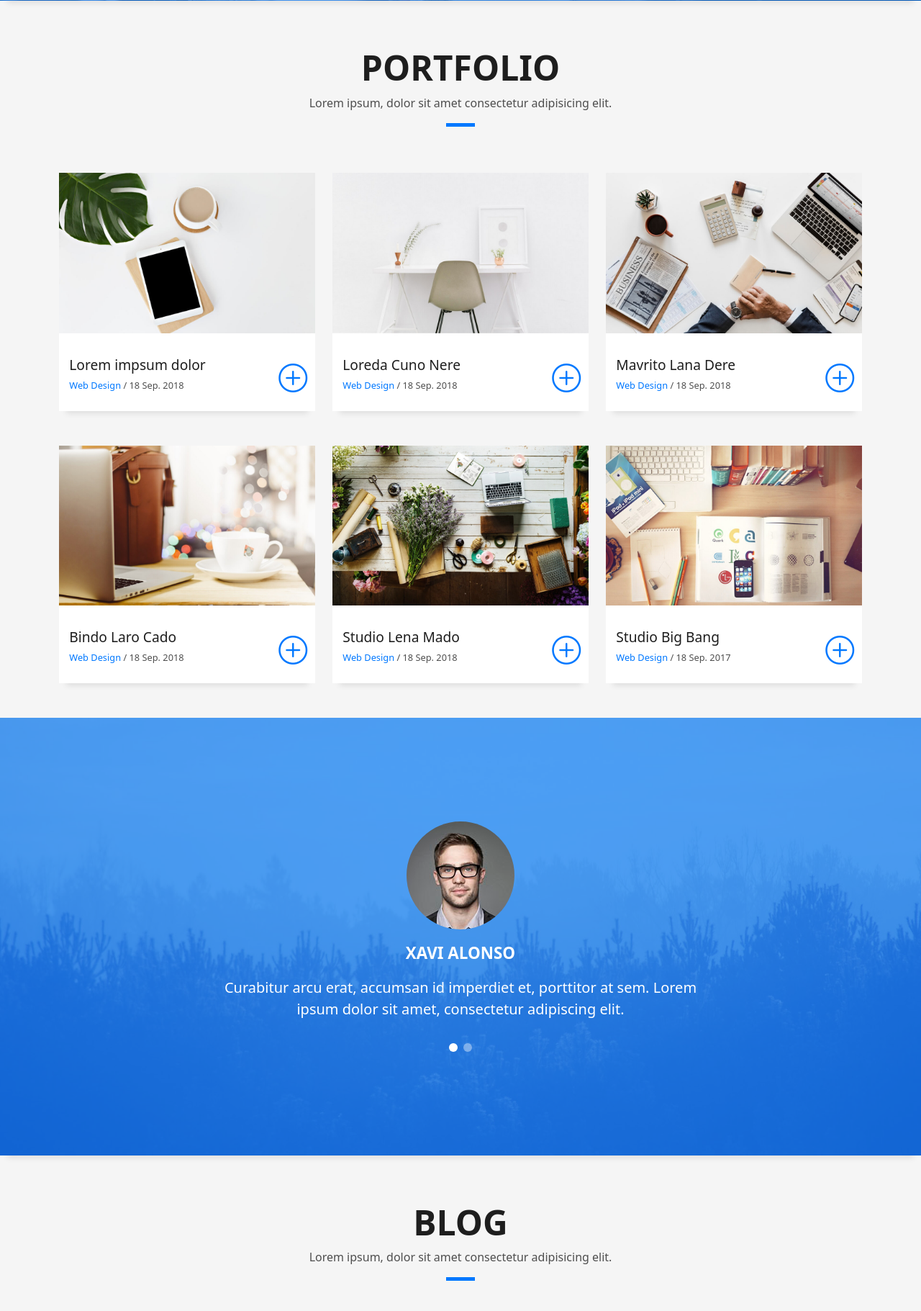
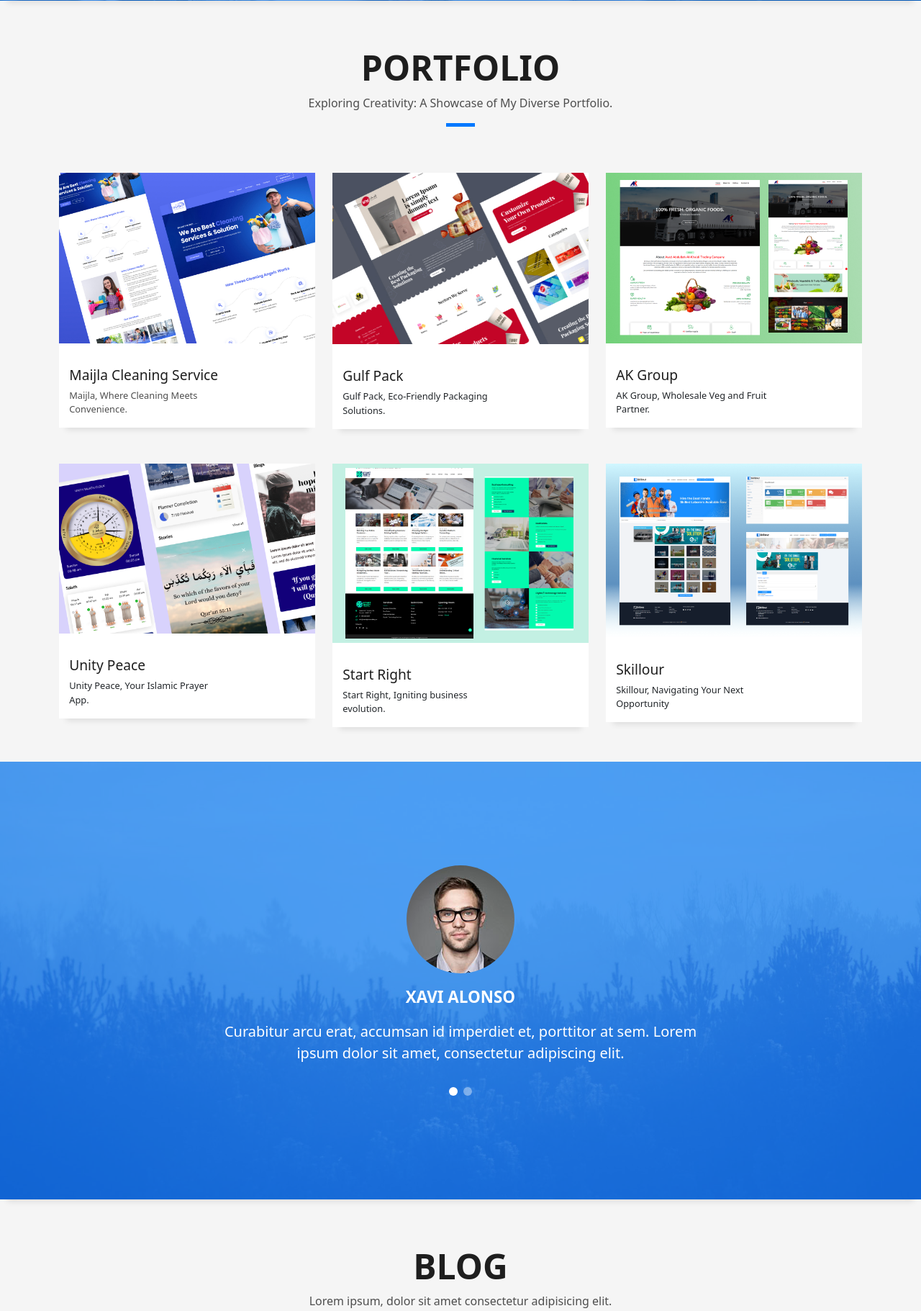
Before and after one commit to shamseer1999/shamseer-portfolio, a CodeIgniter app: page /portfolio/ in a window 1280 px wide. Shown: the part 2572-4393 px from the top of the page at 72% size. Run offline with CodeIgniter, Linux system fonts and the light colour scheme.

Commit message:
works update

```diff
--- a/application/views/frontend/index.php
+++ b/application/views/frontend/index.php
@@ -361,7 +361,7 @@
                 Portfolio
               </h3>
               <p class="subtitle-a">
-                Lorem ipsum, dolor sit amet consectetur adipisicing elit.
+              Exploring Creativity: A Showcase of My Diverse Portfolio.
               </p>
               <div class="line-mf"></div>
             </div>
@@ -370,144 +370,144 @@
         <div class="row">
           <div class="col-md-4">
             <div class="work-box">
-              <a href="<?=base_url('assets/img/work-1.jpg')?>" data-gallery="portfolioGallery" class="portfolio-lightbox">
+              <a href="<?=base_url('assets/img/works/maijla.jpg')?>" data-gallery="portfolioGallery" class="portfolio-lightbox">
                 <div class="work-img">
-                  <img src="<?=base_url('assets/img/work-1.jpg')?>" alt="" class="img-fluid">
+                  <img src="<?=base_url('assets/img/works/maijla.jpg')?>" alt="" class="img-fluid">
                 </div>
               </a>
               <div class="work-content">
                 <div class="row">
                   <div class="col-sm-8">
-                    <h2 class="w-title">Lorem impsum dolor</h2>
+                    <h2 class="w-title">Maijla Cleaning Service</h2>
                     <div class="w-more">
-                      <span class="w-ctegory">Web Design</span> / <span class="w-date">18 Sep. 2018</span>
+                      <span class="w-ctegorytext-dark">Maijla, Where Cleaning Meets Convenience.</span>
                     </div>
                   </div>
-                  <div class="col-sm-4">
+                  <!-- <div class="col-sm-4">
                     <div class="w-like">
                       <a href="portfolio-details.html"> <span class="bi bi-plus-circle"></span></a>
                     </div>
-                  </div>
+                  </div> -->
                 </div>
               </div>
             </div>
           </div>
           <div class="col-md-4">
             <div class="work-box">
-              <a href="<?=base_url('assets/img/work-2.jpg')?>" data-gallery="portfolioGallery" class="portfolio-lightbox">
+              <a href="<?=base_url('assets/img/works/gulf-pack.jpg')?>" data-gallery="portfolioGallery" class="portfolio-lightbox">
                 <div class="work-img">
-                  <img src="<?=base_url('assets/img/work-2.jpg')?>" alt="" class="img-fluid">
+                  <img src="<?=base_url('assets/img/works/gulf-pack.jpg')?>" alt="" class="img-fluid">
                 </div>
               </a>
               <div class="work-content">
                 <div class="row">
                   <div class="col-sm-8">
-                    <h2 class="w-title">Loreda Cuno Nere</h2>
+                    <h2 class="w-title">Gulf Pack</h2>
                     <div class="w-more">
-                      <span class="w-ctegory">Web Design</span> / <span class="w-date">18 Sep. 2018</span>
+                      <span class="w-ctegory text-dark">Gulf Pack, Eco-Friendly Packaging Solutions.</span>
                     </div>
                   </div>
-                  <div class="col-sm-4">
+                  <!-- <div class="col-sm-4">
                     <div class="w-like">
                       <a href="portfolio-details.html"> <span class="bi bi-plus-circle"></span></a>
                     </div>
-                  </div>
+                  </div> -->
                 </div>
               </div>
             </div>
           </div>
           <div class="col-md-4">
             <div class="work-box">
-              <a href="assets/img/work-3.jpg" data-gallery="portfolioGallery" class="portfolio-lightbox">
+              <a href="<?=base_url('assets/img/works/akgroup.png')?>" data-gallery="portfolioGallery" class="portfolio-lightbox">
                 <div class="work-img">
-                  <img src="assets/img/work-3.jpg" alt="" class="img-fluid">
+                  <img src="<?=base_url('assets/img/works/akgroup.png')?>" alt="" class="img-fluid">
                 </div>
               </a>
               <div class="work-content">
                 <div class="row">
                   <div class="col-sm-8">
-                    <h2 class="w-title">Mavrito Lana Dere</h2>
+                    <h2 class="w-title">AK Group</h2>
                     <div class="w-more">
-                      <span class="w-ctegory">Web Design</span> / <span class="w-date">18 Sep. 2018</span>
+                      <span class="w-ctegory text-dark">AK Group, Wholesale Veg and Fruit Partner.</span>
                     </div>
                   </div>
-                  <div class="col-sm-4">
+                  <!-- <div class="col-sm-4">
                     <div class="w-like">
                       <a href="portfolio-details.html"> <span class="bi bi-plus-circle"></span></a>
                     </div>
-                  </div>
+                  </div> -->
                 </div>
               </div>
             </div>
           </div>
           <div class="col-md-4">
             <div class="work-box">
-              <a href="<?=base_url('assets/img/work-4.jpg')?>" data-gallery="portfolioGallery" class="portfolio-lightbox">
+              <a href="<?=base_url('assets/img/works/unity-app.png')?>" data-gallery="portfolioGallery" class="portfolio-lightbox">
                 <div class="work-img">
-                  <img src="<?=base_url('assets/img/work-4.jpg')?>" alt="" class="img-fluid">
+                  <img src="<?=base_url('assets/img/works/unity-app.png')?>" alt="" class="img-fluid">
                 </div>
               </a>
               <div class="work-content">
                 <div class="row">
                   <div class="col-sm-8">
-                    <h2 class="w-title">Bindo Laro Cado</h2>
+                    <h2 class="w-title">Unity Peace</h2>
                     <div class="w-more">
-                      <span class="w-ctegory">Web Design</span> / <span class="w-date">18 Sep. 2018</span>
+                      <span class="w-ctegory text-dark">Unity Peace, Your Islamic Prayer App.</span>
                     </div>
                   </div>
-                  <div class="col-sm-4">
+                  <!-- <div class="col-sm-4">
                     <div class="w-like">
                       <a href="portfolio-details.html"> <span class="bi bi-plus-circle"></span></a>
                     </div>
-                  </div>
+                  </div> -->
                 </div>
               </div>
             </div>
           </div>
           <div class="col-md-4">
             <div class="work-box">
-              <a href="<?=base_url('assets/img/work-5.jpg')?>" data-gallery="portfolioGallery" class="portfolio-lightbox">
+              <a href="<?=base_url('assets/img/works/start-right.png')?>" data-gallery="portfolioGallery" class="portfolio-lightbox">
                 <div class="work-img">
-                  <img src="assets/img/work-5.jpg" alt="" class="img-fluid">
+                  <img src="<?=base_url('assets/img/works/start-right.png')?>" alt="" class="img-fluid">
                 </div>
               </a>
               <div class="work-content">
                 <div class="row">
                   <div class="col-sm-8">
-                    <h2 class="w-title">Studio Lena Mado</h2>
+                    <h2 class="w-title">Start Right</h2>
                     <div class="w-more">
-                      <span class="w-ctegory">Web Design</span> / <span class="w-date">18 Sep. 2018</span>
+                      <span class="w-ctegory text-dark">Start Right, Igniting business evolution.</span>
                     </div>
                   </div>
-                  <div class="col-sm-4">
+                  <!-- <div class="col-sm-4">
                     <div class="w-like">
                       <a href="portfolio-details.html"> <span class="bi bi-plus-circle"></span></a>
                     </div>
-                  </div>
+                  </div> -->
                 </div>
               </div>
             </div>
           </div>
           <div class="col-md-4">
             <div class="work-box">
-              <a href="<?=base_url('assets/img/work-6.jpg')?>" data-gallery="portfolioGallery" class="portfolio-lightbox">
+              <a href="<?=base_url('assets/img/works/skillour.png')?>" data-gallery="portfolioGallery" class="portfolio-lightbox">
                 <div class="work-img">
-                  <img src="<?=base_url('assets/img/work-6.jpg')?>" alt="" class="img-fluid">
+                  <img src="<?=base_url('assets/img/works/skillour.png')?>" alt="" class="img-fluid">
                 </div>
               </a>
               <div class="work-content">
                 <div class="row">
                   <div class="col-sm-8">
-                    <h2 class="w-title">Studio Big Bang</h2>
+                    <h2 class="w-title">Skillour</h2>
                     <div class="w-more">
-                      <span class="w-ctegory">Web Design</span> / <span class="w-date">18 Sep. 2017</span>
+                      <span class="w-ctegory text-dark">Skillour, Navigating Your Next Opportunity</span>
                     </div>
                   </div>
-                  <div class="col-sm-4">
+                  <!-- <div class="col-sm-4">
                     <div class="w-like">
                       <a href="portfolio-details.html"> <span class="bi bi-plus-circle"></span></a>
                     </div>
-                  </div>
+                  </div> -->
                 </div>
               </div>
             </div>
```
Also changed, not shown: assets/img/works/akgroup.png (added), assets/img/works/gulf-pack.jpg (added), assets/img/works/maijla.jpg (added), assets/img/works/skillour.png (added), assets/img/works/start-right.png (added), assets/img/works/unity-app.png (added).
